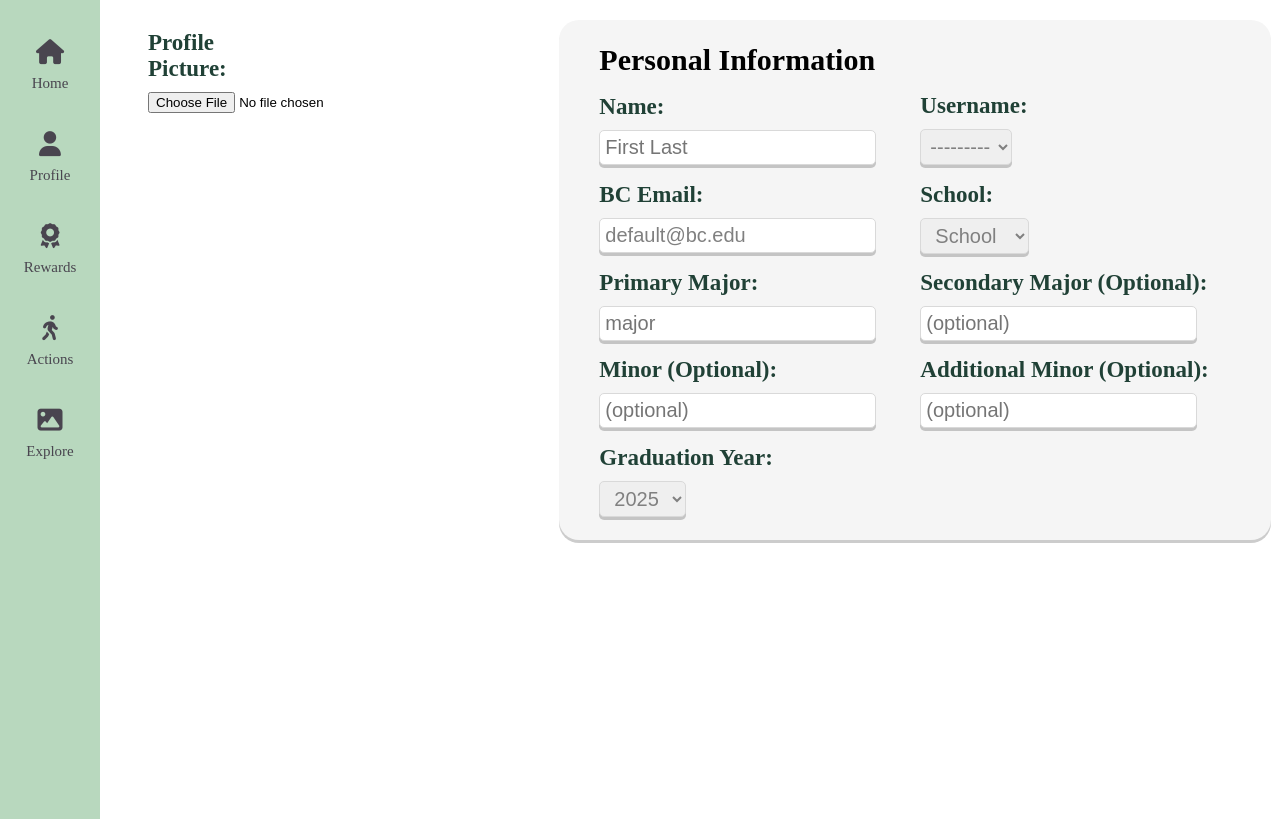
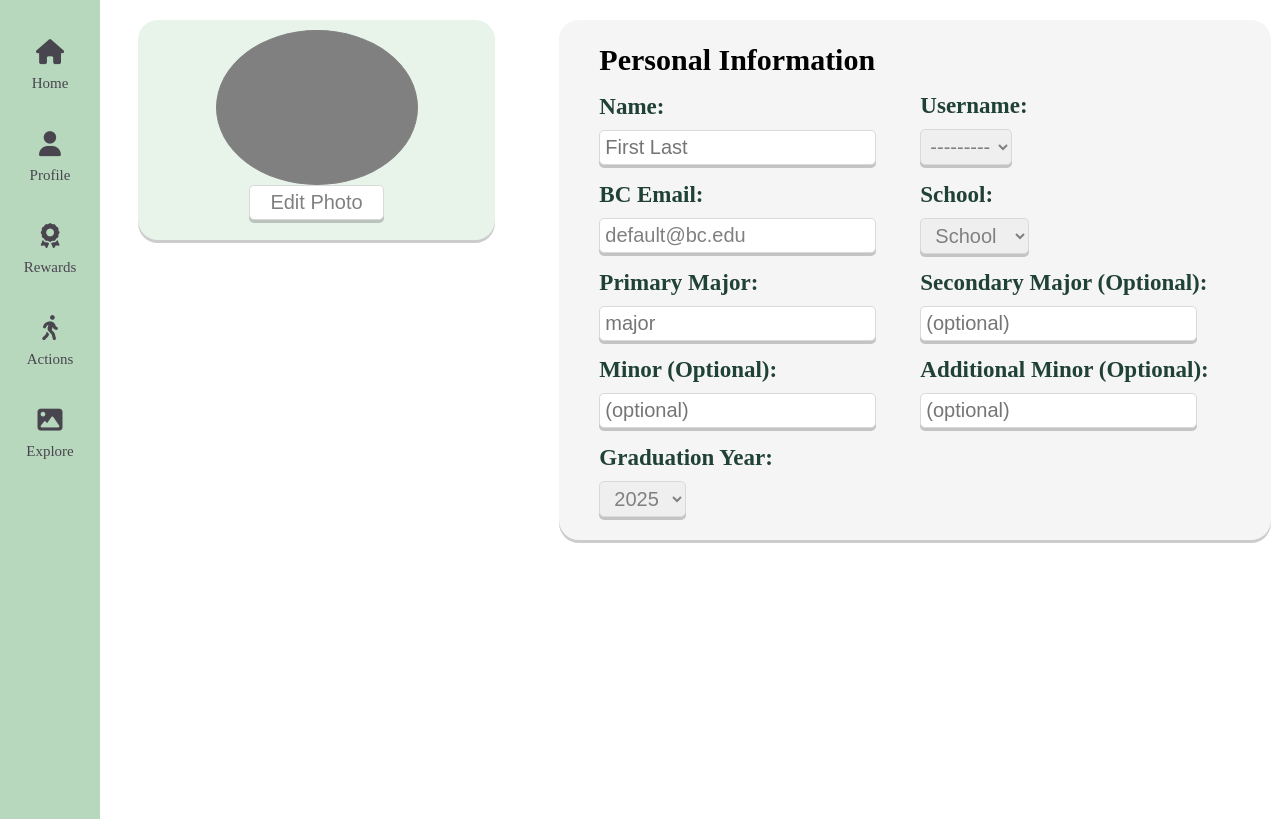
Before and after one commit to CSCI3356-Fall2024/Pixel-Pirates, a Django app: page /profile/ in a window 1280 px wide; the page is wider, and only the part inside the window is pictured. Shown: the top 819 px of that part. Run offline with Django 5.2, Linux system fonts and the light colour scheme; some libraries are stand-ins or nearby versions.

Commit message:
added styling for pfp

```diff
--- a/bc_sustain/templates/profile.html
+++ b/bc_sustain/templates/profile.html
@@ -20,9 +20,37 @@
     }
 
     .pfp-container {
-        height: 20%;
-        width: 20%;
+        height: 25%;
+        width: 80%;
         padding: 10px;
+        background-color: #E8F4EA;
+        border-radius: 20px;
+        box-shadow: 0px 3px rgb(0, 0, 0, 0.2);
+        display: flex;
+        flex-direction: column;
+        justify-content: space-around;
+        align-items: center;
+    }
+
+    .pfp-container .pfp{
+        height: 200px;
+        width: 200px;
+        border: 1px solid gray;
+        border-radius: 50%;
+        background-color: gray;
+    }
+
+    .pfp-container .form-control-file {
+        display: none;
+    }
+    .pfp-container button {
+        color: gray;
+        font-size: 20px;
+        border-radius: 5px;
+        border: 1px solid #D9D9D9;
+        background-color: white;
+        box-shadow: 0px 3px rgb(0, 0, 0, 0.2);
+        padding: 5px 20px;
     }
 
     .info-container {
@@ -79,8 +107,16 @@
 
     <div class="content-container">
         <div class="pfp-container">
+            <div class="pfp">
+                <!-- placehoder for profile picture for now -->
+            </div>
             <div class="mb-3">
-                <label for="id_picture">Profile Picture:</label>
+                <label for="id_picture">
+                    <button type="button" class="upload-btn" onclick="document.getElementById('id_picture').click();">
+                        Edit Photo
+                    </button>
+                </label>
+
                 {{ form.picture|add_class:"form-control-file" }}
             </div>
         </div>
```
